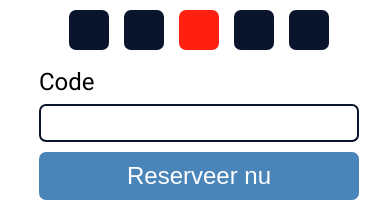
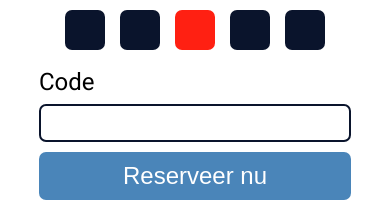
Before and after one commit to GO-PC-Build/Website, a React (Create React App) app: page /reserveer in a window 390 px wide. Shown: the part 641-844 px from the top of the page. Built offline with nearby package versions, Linux system fonts and the light colour scheme.

Commit message:
✨ Improved responsiveness.

```diff
--- a/src/pages/reserve.tsx
+++ b/src/pages/reserve.tsx
@@ -85,6 +85,7 @@ const ReserveWrapper = styled.div`
   display: flex;
   flex-direction: column;
   justify-content: center;
+  max-width: 80vw;
 `;
 
 const ReserveCodeText = styled.h4`
@@ -104,6 +105,11 @@ const SquareButton = styled.button`
 
   width: 30px;
   height: 30px;
+
+  @media (min-width: 350px) {
+    width: 35px;
+    height: 35px;
+  }
 
   @media (min-width: 380px) {
     width: 40px;
```
